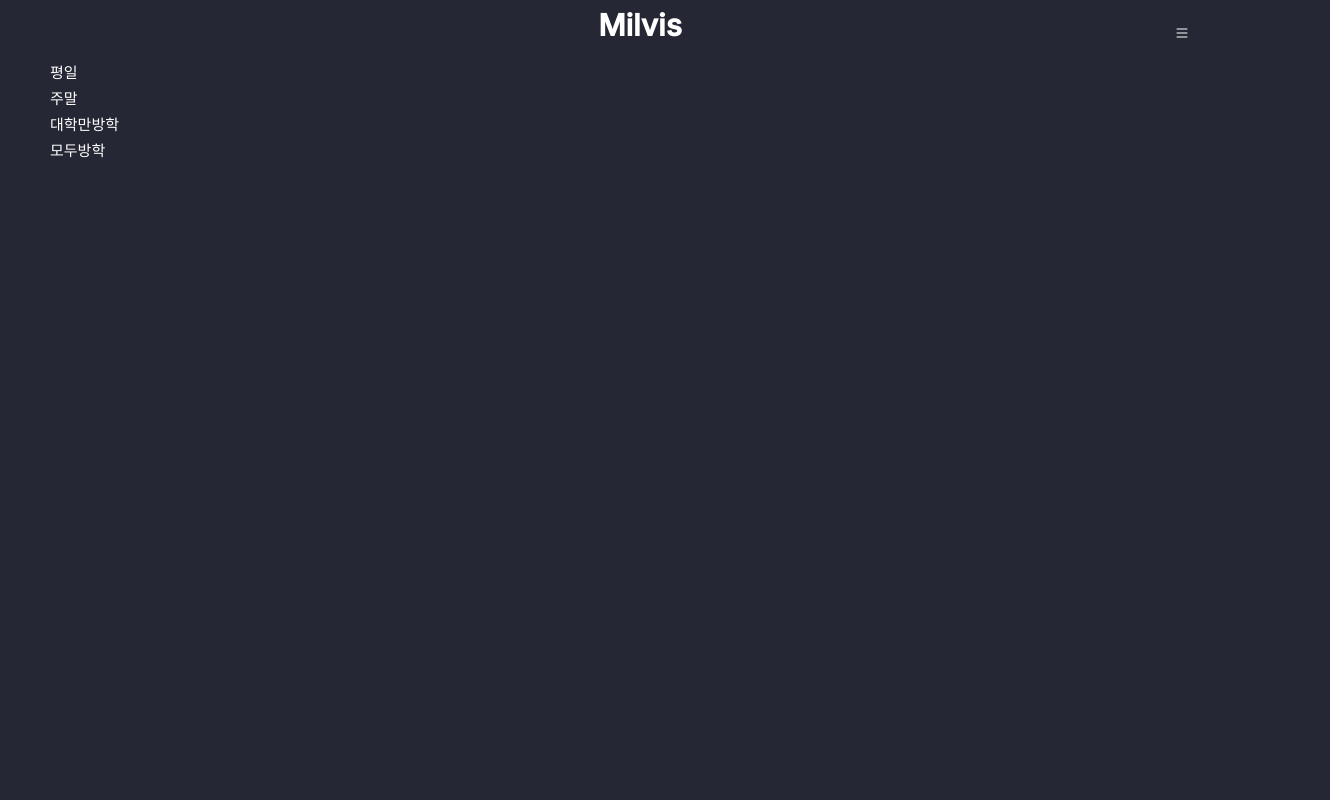
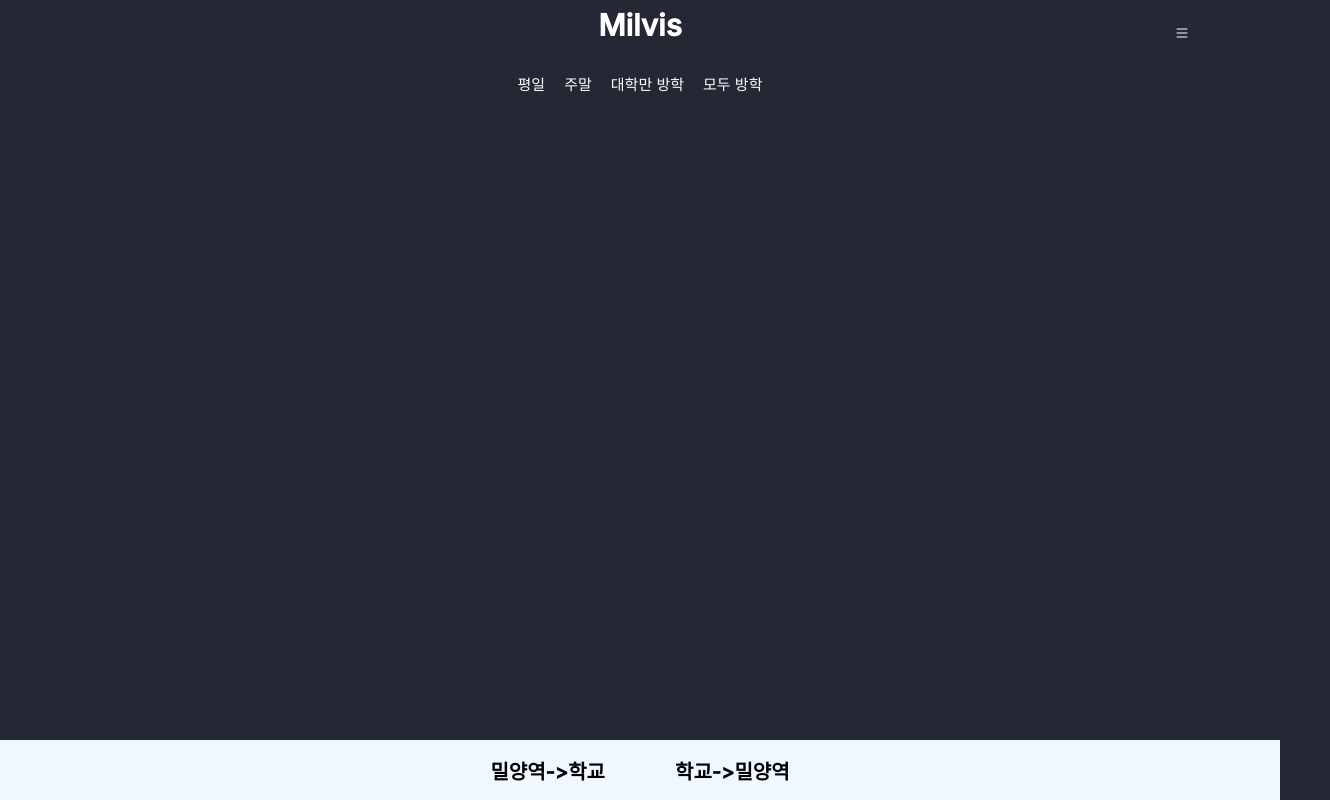
Before and after one commit to MiryangBus/Milvis-Front, a React (Create React App) app: page /bus in a window 1280 px wide. Shown: the whole page, 1330 px wide, since content can reach past the window. Built offline with nearby package versions, Linux system fonts and the light colour scheme.

Commit message:
BusTimeTable#1

```diff
--- a/src/components/Footer-bus.js
+++ b/src/components/Footer-bus.js
@@ -1,11 +1,14 @@
 import React from 'react'
 import "./Footer-main.css";
-
+//Footer-main = Footer-main, Footer-bus 이므로 Footer.css로 합치고
+//안에 class로 쪼개기.
+//수연이는 .안씀 나는 .쓰고 className으로
 const FooterBus = () => {
   return (
-    <footer>
-      <span>역-학교 | 학교-역 </span>
-    </footer>
+    <div className='footer-bus'>
+      <div >밀양역-&gt;학교 </div> {/*div span text차이? */}
+      <div className='footer-space'>학교-&gt;밀양역 </div>
+    </div>
 
   )
 }
--- a/src/components/Footer-main.css
+++ b/src/components/Footer-main.css
@@ -7,3 +7,21 @@
   align-items: center;
   font-size: 15px;
 }
+
+.footer-bus{
+  font-weight: bold;
+  background-color: aliceblue;
+  color:black;
+  width: 100vw;
+  height: 60px;
+  display: flex;
+  bottom: 0px;
+  position: fixed; /*이렇게하고 bottom 0px해야함*/
+  justify-content: center;
+  align-items: center;
+  font-size: 20px;
+}
+
+.footer-space{
+  margin-left: 70px;
+}
--- a/src/page/Bus.css
+++ b/src/page/Bus.css
@@ -1,21 +1,13 @@
-bus-date {
+.bus-date {
     width: 100%;
     height: 50px;
-    margin-left: 50px;
-    display: block;
-    justify-content: center;
-    align-items: center;
-    font-size: 15px;
-    line-height: 26px   /*행간*/
-  }
-  bus-date2 {
-    width: 100%;
-    height: 50px;
-    margin-left: 50px;
-    display: block;
+    display: flex; /*화면중앙고정*/
     justify-content: center;
     align-items: center;
     font-size: 15px;
     line-height: 26px;   /*행간*/
     white-space: nowrap;
   }
+.bus-date-space{
+  margin-left: 19px;
+}
--- a/src/page/Bus.js
+++ b/src/page/Bus.js
@@ -2,14 +2,16 @@
 import "./Bus.css";
 import FooterBus from "../components/Footer-bus";
 const Bus = () =>  {
-
   return (
-    <bus-date>
-      <div>평일</div>
-      <div>주말</div>
-      <div>대학만방학</div>
-      <div>모두방학</div>
-    </bus-date>
+  <>
+    <div className="bus-date">
+      <text>평일</text>
+      <text className="bus-date-space">주말</text>
+      <text className="bus-date-space">대학만 방학</text>
+      <text className="bus-date-space">모두 방학</text> {/*한줄 안띄우는건 div아닌 text*/}
+    </div>
+    <FooterBus></FooterBus>
+  </>
 
   )
 }
```
